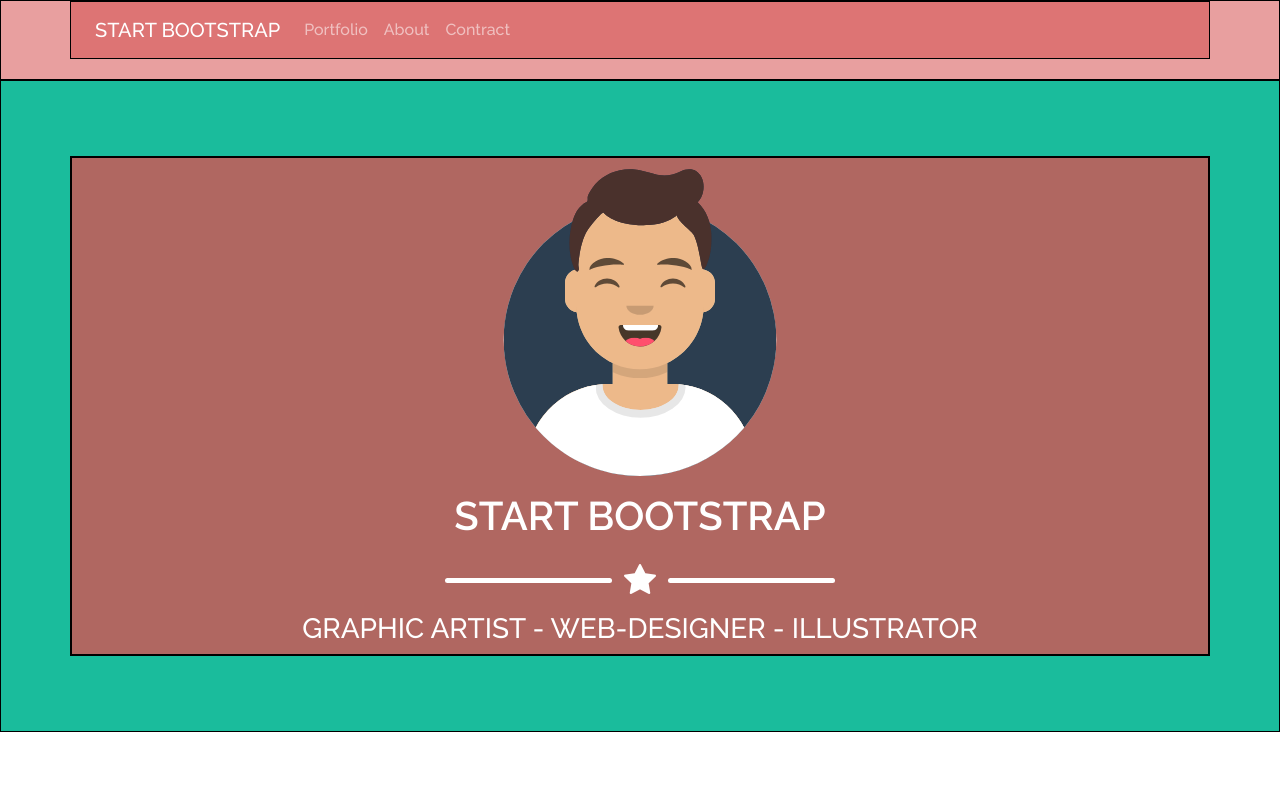
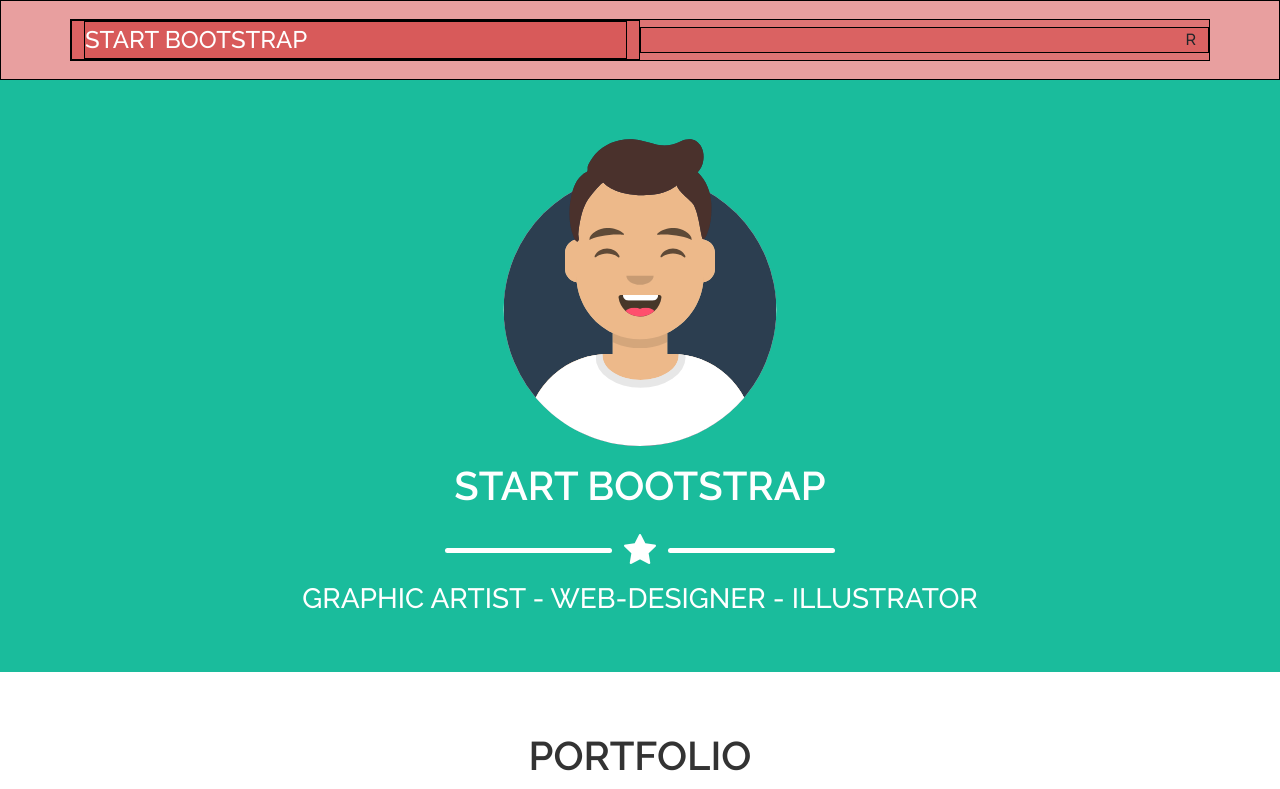
Before and after one commit to Silvia-Du/html-css-bootstrap-freelancer, a plain HTML site: page index.html in a window 1280 px wide. Shown: the top 789 px of the page. Drawn offline with nearby package versions, Linux system fonts and the light colour scheme.

Commit message:
rifaccio la nav

```diff
--- a/css/style.css
+++ b/css/style.css
@@ -66,28 +66,36 @@ body{
 
 header{
   height: 80px;
-  /* position: fixed;
+  width: 100%;
+  position: fixed;
   top: 0;
-  z-index: 999; */
-  color: white;
+  z-index: 999;
   background-color: #2c3e50;
 }
 
-.sd-nav-title{
-  text-transform: uppercase;
+header .sd-nav a{
+  text-decoration: none;
+  color: white;
 }
 
-.sd-navbar-toggler{
-  border: 2px solid #dddddd;
-  color: #888888;
-  border-color: #dddddd;
+
+header .sd-nav ul{
+  list-style: none;
 }
 
+.sd-nav-brand{
+  font-size: 1.5rem;
+  margin-bottom: 0;
+}
+
+/* header .sd-nav-brand:hover{
+  transform: scale(1.1);
+} */
 
 /* JUMBOTRON */
 
 .sd-jumbotron{
-  padding: 75px 0;
+  margin-top: 80px;
   background-color: #1abc9c;
   color: white;
 
--- a/index.html
+++ b/index.html
@@ -21,38 +21,24 @@
 
 <body>
   <!-- HEADER -->
-  <header class="debug">
-    <nav class="container debug">
-      <nav class="navbar navbar-expand-lg navbar-dark">
-        <div class="container">
-          <a class="navbar-brand sd-nav-title" href="#">Start bootstrap</a>
-
-          <button class="navbar-toggler sd-navbar-toggler" type="button" data-bs-toggle="collapse" data-bs-target="#navbarSupportedContent" aria-controls="navbarSupportedContent" aria-expanded="false" aria-label="Toggle navigation">
-            <span class="navbar-toggler-icon"></span>
-          </button>
-          <div class="collapse navbar-collapse" id="navbarSupportedContent">
-            <ul class="navbar-nav me-auto mb-2 mb-lg-0">
-              <li class="nav-item">
-                <a class="nav-link" href="#">Portfolio</a>
-              </li>
-              <li class="nav-item">
-                <a class="nav-link" href="#">About</a>
-              </li>
-              <li class="nav-item">
-                <a class="nav-link" href="#">Contract</a>
-              </li>
-            </ul>
-          </div>
+  <header class="debug d-flex align-items-center">
+    <nav class="sd-nav container debug text-uppercase">
+      <div class="row align-items-center">
+        <div class="col debug">
+          <a href="#">
+            <p class="sd-nav-brand debug">Start bootstrap</p>
+          </a>
         </div>
-      </nav>
+        <div class="col debug text-end">r</div>
+      </div>
     </nav>
   </header>
 
   <!-- JUMBOTRON -->
-  <div class="sd-jumbotron debug">
-    <div class="container debug text-center">
+  <div class="sd-jumbotron py-5">
+    <div class="container text-center">
       <div class="row">
-        <div class="col debug text-uppercase">
+        <div class="col text-uppercase">
           <img class="mb-3" src="img/avatar.svg" alt="">
           <h1 class="sd-title mb-3">Start Bootstrap</h1>
           <div class="sd-star mb-2">
```
